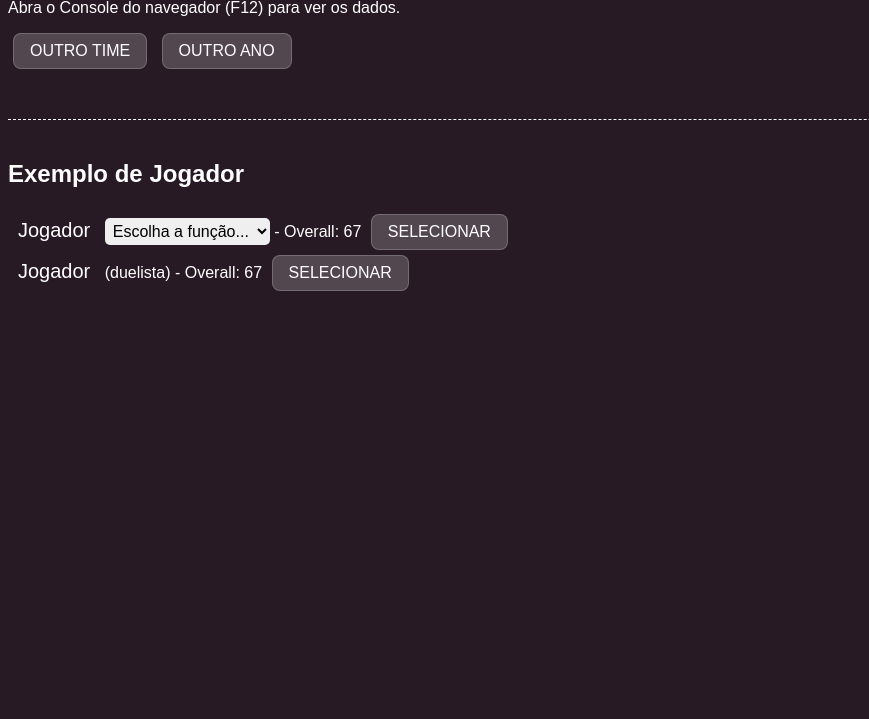
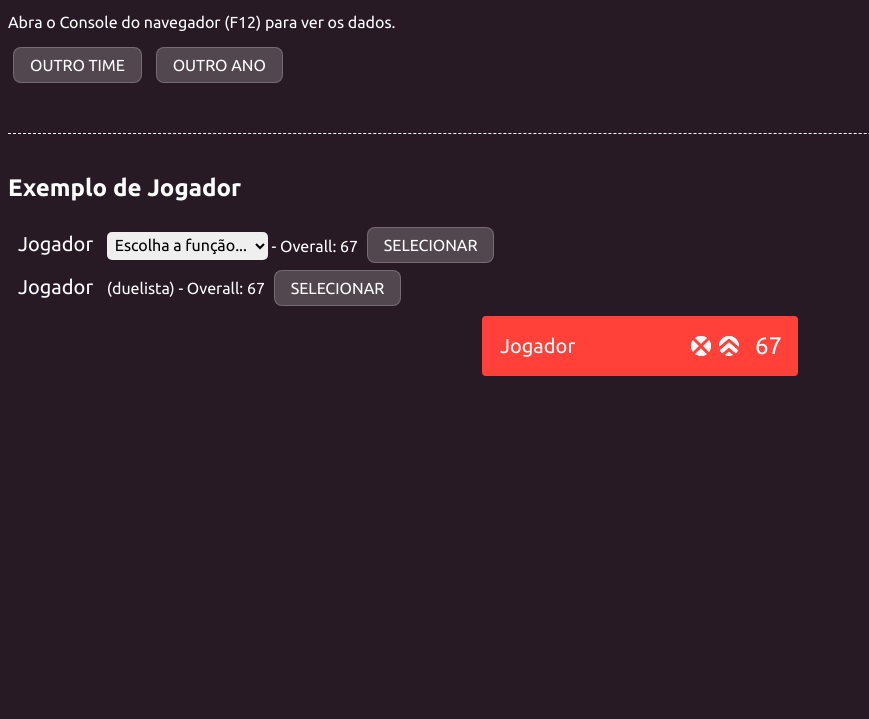
Before and after one commit to AngeloMatos08/MVP-PPII, a website: page public/index.html in a window 1280 px wide. Shown: the part 81-800 px from the top of the page, without its empty margins (0-869 px from the left). Drawn offline with Linux system fonts and the light colour scheme; no server answers.

Commit message:
feat: experimentacao de elementos, e troca de fonte

```diff
--- a/public/assets/css/style.css
+++ b/public/assets/css/style.css
@@ -7,8 +7,15 @@
 body {
     background-color: var(--bg);
     color: white;
-    font-family: 'Poppins', sans-serif;
+    font-family: 'Ubuntu', sans-serif;
     font-size: 1rem;
+}
+
+header {
+    text-align: center;
+    font-size: 2rem;
+    padding: 16px;
+    border-bottom: 1px solid rgba(255, 255, 255, 0.2);
 }
 
 .btn-remake {
@@ -19,7 +26,7 @@ body {
     margin: 0 5px;
     padding: 8px 16px;
     border-radius: 8px;
-    font-family: 'Poppins', sans-serif;
+    font-family: 'Ubuntu', sans-serif;
     font-size: 1rem;
 
 }
@@ -28,17 +35,53 @@ body {
     background-color: rgba(255, 255, 255, 0.4);
 }
 
-.item-name {
+.jog-name {
     align-items: left;
     justify-content: space-between;
     padding: 10px;
     font-size: 1.25rem;
 }
-.select-role {
+.select-roles {
     margin: 10px 0;
     padding: 4px;
     border-radius: 5px;
     border: none;
     font-size: 1rem;
+    font-family: 'Ubuntu', sans-serif;
+}
 
+.img-role {
+    display: block;
+    height: 1.25rem;
 }
+
+.jog-item {
+    display: flex;
+    align-items: center;
+    padding: 8px;
+    border: none;
+    background-color: var(--atk);
+    color: white;
+    font-size: 1rem;
+    border-radius: 4px;
+    justify-content: space-between;
+    max-width: 300px;
+    margin: 10px auto;
+}
+
+.jog-item:hover {
+    outline: 1px solid white;
+}
+
+.jog-info {
+    display: flex;
+    flex-direction: line;
+    padding: 8px;
+    font-size: 1.5rem;
+    gap: 1rem;
+    align-items: center;
+}
+.jog-roles-container {
+    display: flex;
+    gap: 0.5rem;
+}
--- a/public/assets/js/draft.js
+++ b/public/assets/js/draft.js
@@ -111,8 +111,9 @@ function exibirJogadoresNaTela(jogadoresFiltrados) {
             const idUnicoSelect = `select-funcao-${jogador.nome.replace(/\s+/g, '')}`;
 
             // Dev2-> AngeloMatos08: Se o atleta tiver 2+ funções, cria o dropdown
+            // Render
             if (listaFuncoes.length > 1) {
-                htmlFuncoes = `<select class="select-role" id="${idUnicoSelect}">
+                htmlFuncoes = `<select class="select-roles" id="${idUnicoSelect}">
                     <option value="" disabled selected>Escolha a função...</option>`;
                 listaFuncoes.forEach(funcao => {
                     htmlFuncoes += `<option value="${funcao}">${funcao}</option>`;
@@ -123,9 +124,9 @@ function exibirJogadoresNaTela(jogadoresFiltrados) {
             }
 
             itemJogador.innerHTML = `
-                <span class="item-name">${jogador.nome}</span>
+                <span class="jog-name">${jogador.nome}</span>
                 ${htmlFuncoes}
-                <span class="item-overall">- Overall: ${jogador.overall}</span>
+                <span class="jog-overall">- Overall: ${jogador.overall}</span>
                 <button class="btn-remake" onclick="prepararEscolha('${jogador.nome}', ${JSON.stringify(listaFuncoes).replace(/"/g, '&quot;')})">Selecionar</button>
             `;
         }
--- a/public/index.html
+++ b/public/index.html
@@ -6,12 +6,18 @@
     <meta name="viewport" content="width=device-width, initial-scale=1.0">
     <title>Teste - Draft Valorant</title>
     <link rel="stylesheet" href="assets/css/style.css">
+    <link rel="preconnect" href="https://fonts.googleapis.com">
+    <link rel="preconnect" href="https://fonts.gstatic.com" crossorigin>
+    <link
+        href="https://fonts.googleapis.com/css2?family=Ubuntu:ital,wght@0,300;0,400;0,500;0,700;1,300;1,400;1,500;1,700&display=swap"
+        rel="stylesheet">
 
 </head>
 
 <body>
 
-    <h1>Painel de Teste do Draft</h1>
+    <header>Painel de Teste do Draft</header>
+    <main>
         <p>Abra o Console do navegador (F12) para ver os dados.</p>
 
         <!-- Dev2-> AngeloMatos08: Local onde os jogadores filtrados vão aparecer dinamicamente -->
@@ -23,20 +29,36 @@
 
         <div style="margin-top: 50px; border-top: 1px dashed white; padding-top: 20px;">
             <h2>Exemplo de Jogador</h2>
-    <span class="item-name">Jogador</span>
-    <select class="select-role">
+            <span class="jog-name">Jogador</span>
+            <select class="select-roles">
                 <option value="" disabled selected>Escolha a função...</option>
             </select>
-    <span class="item-overall">- Overall: 67</span>
+            <span class="jog-overall">- Overall: 67</span>
             <button class="btn-remake">Selecionar</button>
         </div>
 
         <div>
-        <span class="item-name">Jogador</span>
-        <span class="item-role">(duelista)</span>
-        <span class="item-overall">- Overall: 67</span>
+            <span class="jog-name">Jogador</span>
+            <span class="jog-roles">(duelista)</span>
+            <span class="jog-overall">- Overall: 67</span>
             <button class="btn-remake">Selecionar</button>
         </div>
+
+
+
+        <div class="jog-item">
+            <span class="jog-name">Jogador</span>
+            <div class="jog-info">
+                <div class="jog-roles-container">
+                    <span class="jog-roles"><img src="assets/images/roles/duelista.svg" class="img-role"></span>
+                    <span class="jog-roles"><img src="assets/images/roles/controlador.svg" class="img-role"></span>
+                </div>
+                <span class="jog-overall">67</span>
+            </div>
+        </div>
+
+    </main>
+
     <!-- Chamada dos arquivos JavaScript -->
     <script src="assets/js/draft.js"></script>
     <script src="assets/js/index.js"></script>
```
Also changed, not shown: public/assets/images/roles/controlador.svg (added), public/assets/images/roles/duelista.svg (added), public/assets/images/roles/iniciador.svg (added), public/assets/images/roles/sentinela.svg (added). Lines whose indentation alone changed are shown as unchanged.
